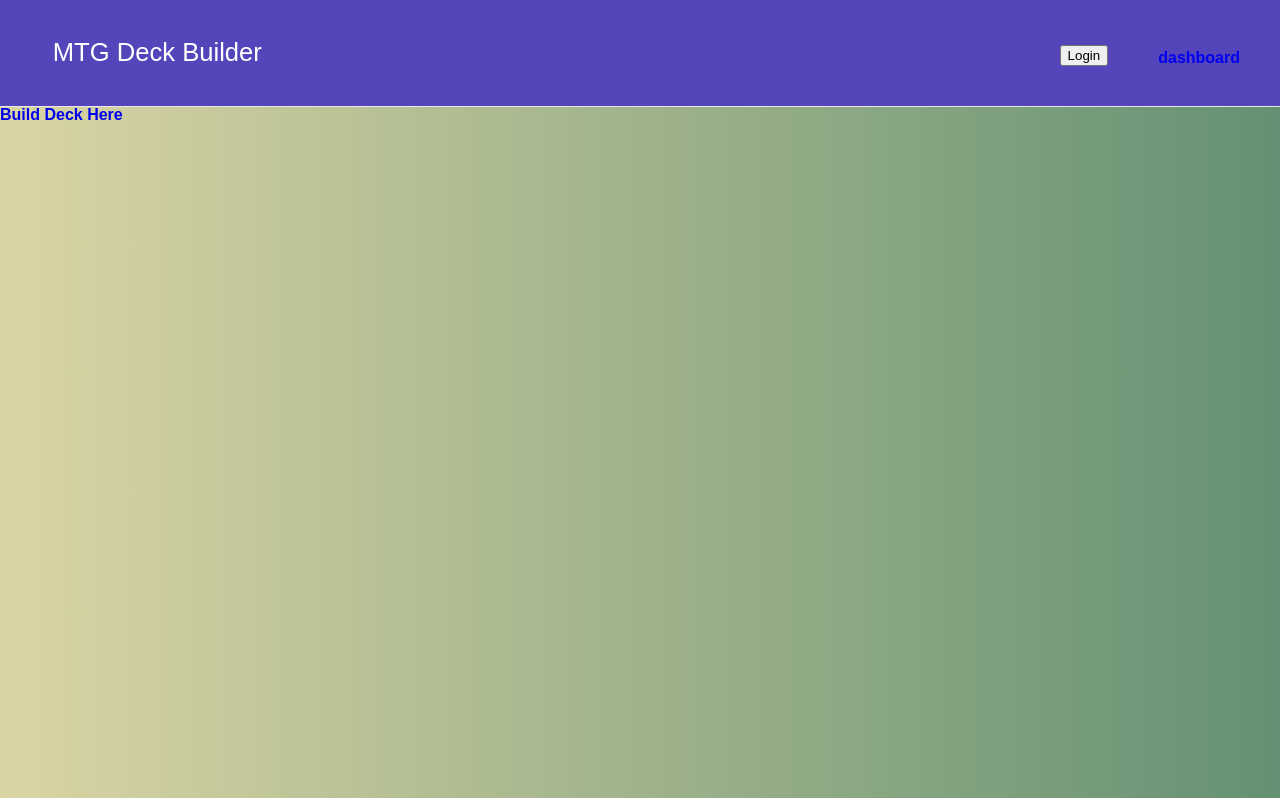
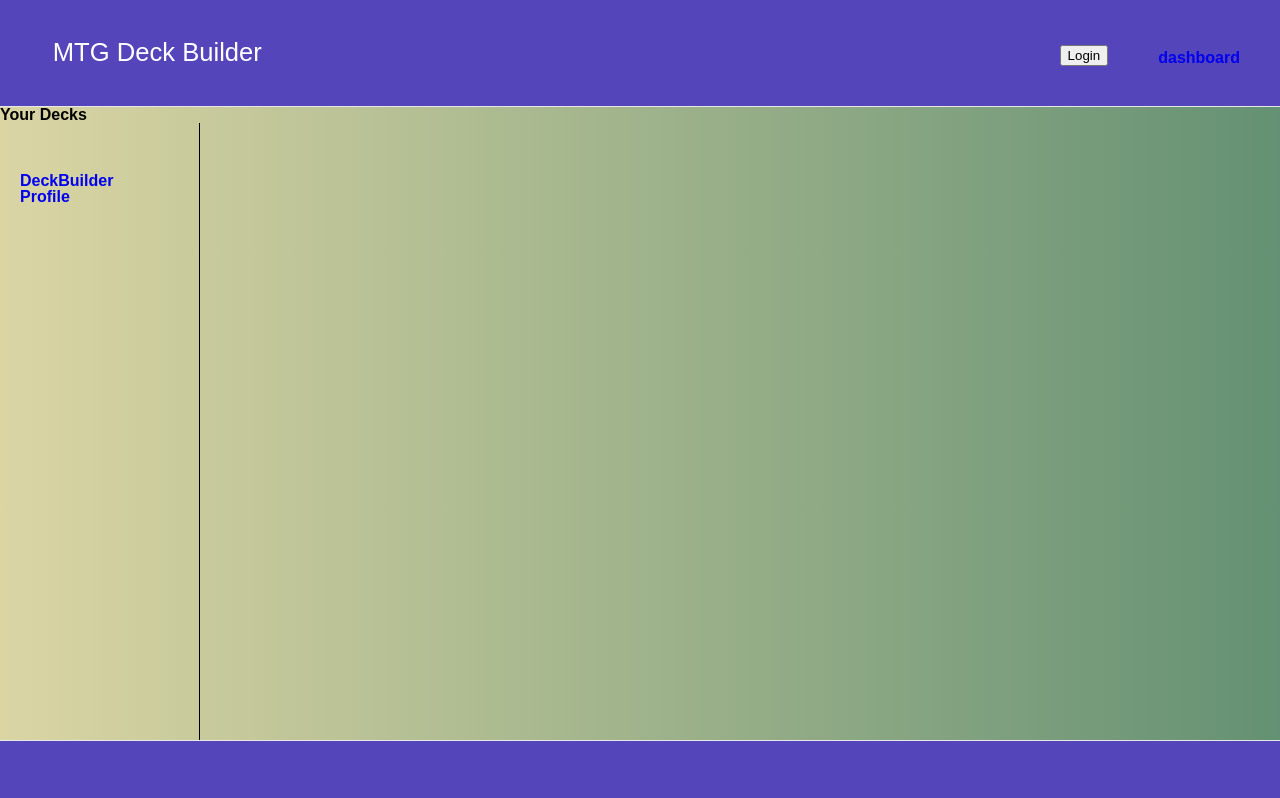
Before and after one commit to ryangosine/MTGDeckBuilderFinals, a React (Create React App) app in the folder client/: page /dashboard in a window 1280 px wide. Shown: the top 798 px of the page. Built offline with nearby package versions, Linux system fonts and the light colour scheme.

Commit message:
updated current to do lists

```diff
--- a/client/src/components/Dashboard.js
+++ b/client/src/components/Dashboard.js
@@ -2,14 +2,17 @@ import React from "react";
 import { Routes, Route, Link } from "react-router-dom";
 import styled from "styled-components";
 import DeckBuilder from "./DeckBuilder";
+import Footer from "./Footer";
 import Header from "./Header";
+import SideBar from "./SideBar";
 
 const Dashboard = () => {
   /**
-   * 1. link to dashboard in header
-   * 2. attach sideboard component
-   * 3. make "cards"  for completed decks
-   * 4. link to individual deckpage
+   * TO DO
+   * 1.) when creating a deck, it appears as a card (similar to the ecosystem project)
+   * that links to the deck page
+   *
+   * 2.) Style links appropriately
    *
    *
    */
@@ -17,15 +20,9 @@ const Dashboard = () => {
   return (
     <PageWrapper>
       <Header />
-      <Nav>
-        <Link to="deckbuilder">
-          <h1>Build Deck Here</h1>
-        </Link>
-      </Nav>
-
-      <Routes>
-        <Route path="deckbuilder" element={<DeckBuilder />} />
-      </Routes>
+      <h1>Your Decks</h1>
+      <SideBar />
+      <Footer />
     </PageWrapper>
   );
 };
--- a/client/src/components/DeckBuilder.js
+++ b/client/src/components/DeckBuilder.js
@@ -3,7 +3,10 @@ import styled from "styled-components";
 
 const DeckBuilder = () => {
   /**
-   * add card Search and store information
+   *  TO DO
+   * 1.) incorporate search bar
+   * 2.) separate cards in to categories (creature, instant, land, etc.)
+   * 3.) save deck to data base
    */
 
   return <div>Card Info and Oracle Text Here</div>;
--- a/client/src/components/Header.js
+++ b/client/src/components/Header.js
@@ -10,8 +10,10 @@ const Header = () => {
   console.log("isAuth", isAuthenticated);
 
   /**
-   * to do.
-   * syntax for making dashboard accessable to signed in users only. terenary
+   * TO DO
+   * 1.) syntax for making dashboard accessable to signed in users only. terenary
+   * 2.) when logged in, information is sent to a mongo Db (like in slingair)
+   * 3.) style links appropriately
    *
    */
 
--- /dev/null
+++ b/client/src/components/Profile.js
@@ -0,0 +1,16 @@
+import React from "react";
+import styled from "styled-components";
+
+const Profile = () => {
+  /**
+   *
+   *  TO DO
+   *
+   *  1.) create a div that displays user information from mongo (similar to sling air reservation)
+   *
+   */
+
+  return <div>Do Profile Stuff Here</div>;
+};
+
+export default Profile;
--- /dev/null
+++ b/client/src/components/SideBar.js
@@ -0,0 +1,122 @@
+import React from "react";
+import styled from "styled-components";
+import { Routes, Route, Link } from "react-router-dom";
+import DeckBuilder from "./DeckBuilder";
+import Profile from "./Profile";
+
+const SideBar = () => {
+  return (
+    <Wrapper>
+      <Nav>
+        <Link to="deckbuilder">
+          <h1>DeckBuilder</h1>
+        </Link>
+
+        <Link to="profile">
+          <h1>Profile</h1>
+        </Link>
+      </Nav>
+
+      <Routes>
+        <Route path="deckbuilder" element={<DeckBuilder />} />
+        <Route path="profile" element={<Profile />} />
+      </Routes>
+    </Wrapper>
+  );
+};
+
+const Wrapper = styled.div`
+  width: 200px;
+  text-decoration: none;
+  flex: 0.3;
+  padding-top: 50px;
+  padding-left: 20px;
+  border-right: 1px solid black;
+
+  height: 100vw;
+`;
+
+const Nav = styled.ul`
+  display: flex;
+  flex-direction: column;
+
+  a {
+    text-decoration: none;
+  }
+
+  li {
+    color: black;
+    margin: 0 0.8rem;
+    font-size: 1.6rem;
+    position: relative;
+    list-style: none;
+  }
+`;
+
+export default SideBar;
+
+{
+  /* <Nav>
+  <NavLink to="/" activeClassName="current" exact>
+    <li>Home</li>
+    <FiHome
+      size={"50px"}
+      style={{
+        verticalAlign: "middle",
+        padding: "0 10px",
+        position: "relative",
+        right: "45px",
+        bottom: "55px",
+        margin: "10px",
+      }}
+    />
+  </NavLink>
+
+  <NavLink to="/profile/treasurymog" activeClassName="current" exact>
+    <li>Profile</li>
+    <FiUser
+      size={"50px"}
+      style={{
+        verticalAlign: "middle",
+        padding: "0 10px",
+        position: "relative",
+        right: "45px",
+        bottom: "55px",
+        margin: "10px",
+      }}
+    />
+  </NavLink>
+
+  <NavLink to="/notifications" activeClassName="current">
+    <li>Notifications</li>
+    <FiBell
+      size={"50px"}
+      style={{
+        verticalAlign: "middle",
+        padding: "0 10px",
+        position: "relative",
+        right: "45px",
+        bottom: "55px",
+        margin: "10px",
+      }}
+    />
+  </NavLink>
+
+  <NavLink to="/bookmarks">
+    <li>Bookmarks</li>
+    <FiBookmark
+      size={"50px"}
+      style={{
+        verticalAlign: "middle",
+        padding: "0 10px",
+        position: "relative",
+        right: "45px",
+        bottom: "55px",
+        margin: "10px",
+      }}
+    />
+  </NavLink>
+</Nav>
+</Wrapper>
+); */
+}
```
Also changed, not shown: client/src/components/SearchBar.js (+8 -0 lines), 1 other file (tests, documents, lock files or other folders).
